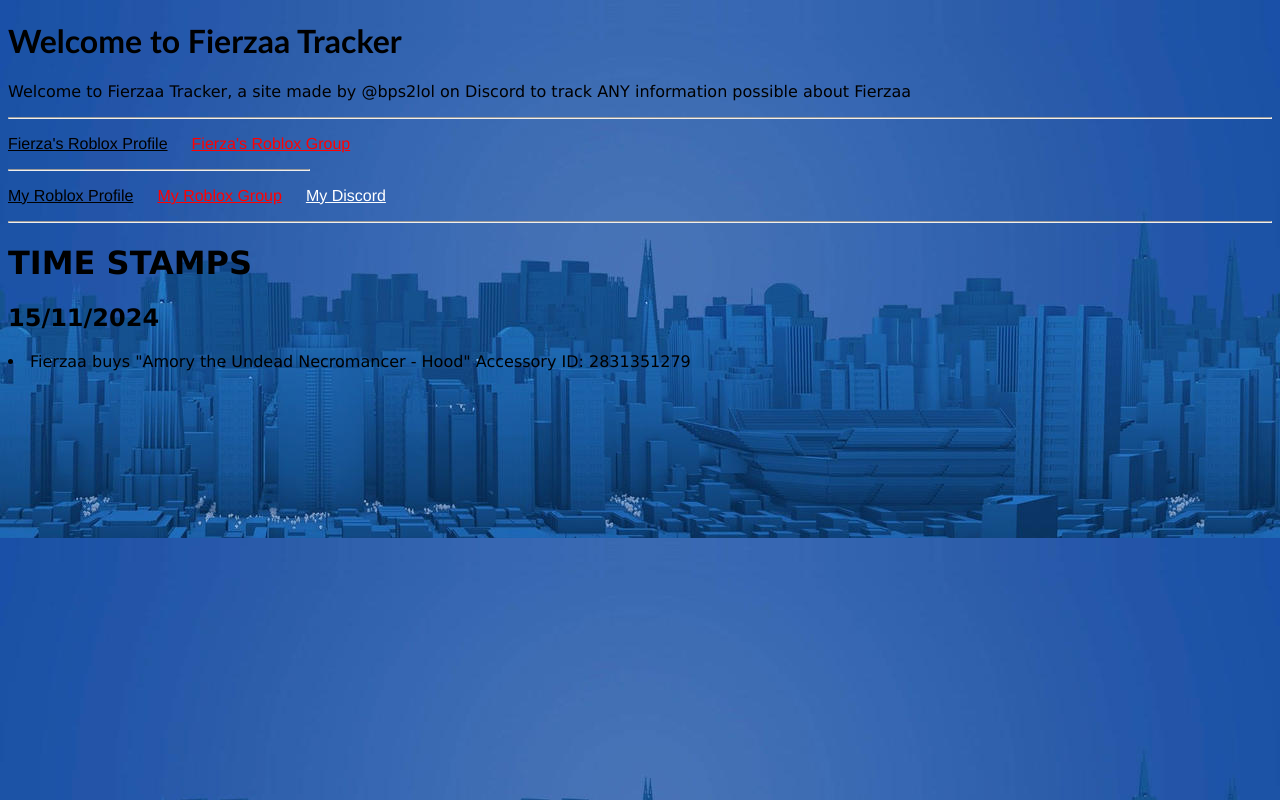
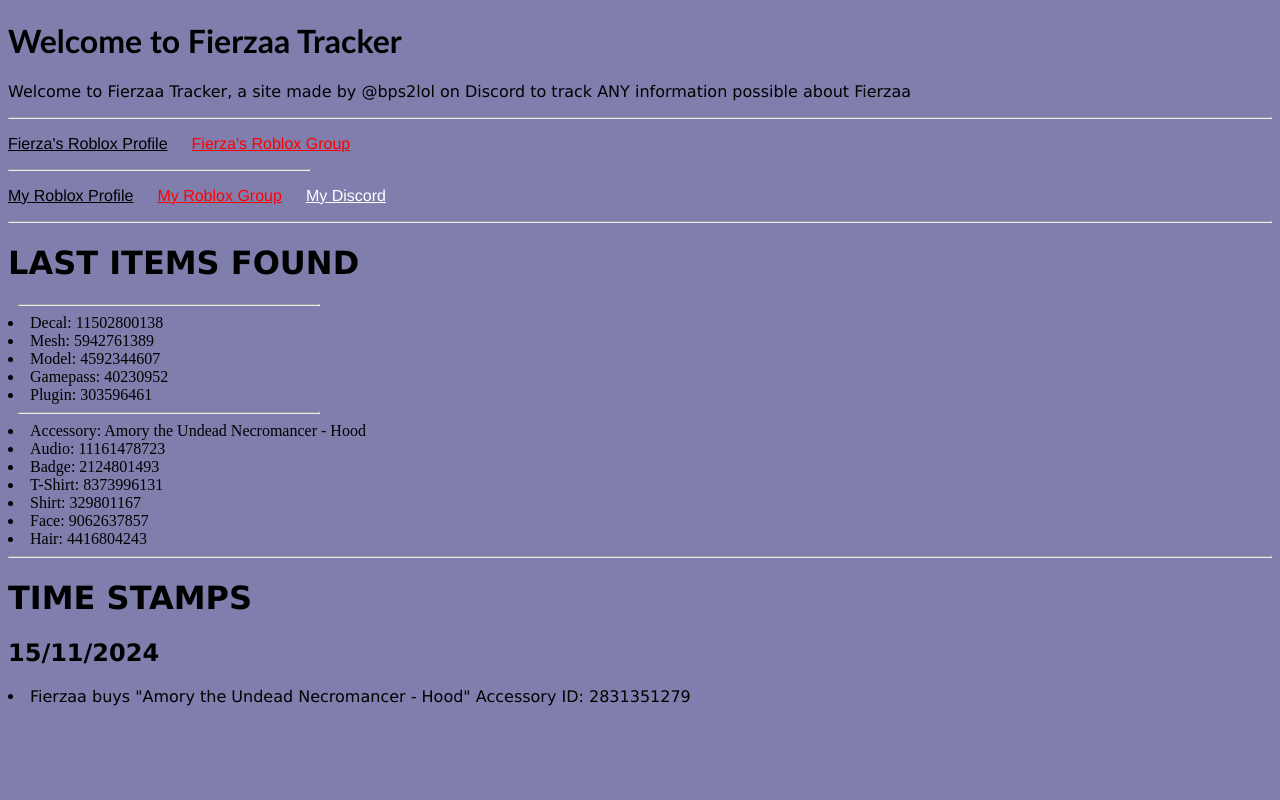
Before and after one commit to Bps2Lol/FierzaaTracker, a plain HTML site: page index.html in a window 1280 px wide. Drawn offline with Linux system fonts and the light colour scheme.

Commit message:
Add files via upload

```diff
--- a/index.html
+++ b/index.html
@@ -19,6 +19,28 @@
      <a href="https://www.roblox.com/groups/5129626/fiergames" style="color: white; font-family:'Franklin Gothic Medium', 'Arial Narrow', Arial, sans-serif; margin-left: 20px;">My Discord</a>
     </p>
     <hr>
+<div>
+  <h1 class="TIMESTAMPS">LAST ITEMS FOUND</h1>
+  <hr width="300px" style="margin-left: 10px;">
+  <li>Decal: 11502800138</li>
+ <li>Mesh: 5942761389</li>
+  <li>Model: 4592344607</li>
+  <li>Gamepass: 40230952</li>
+  <li>Plugin: 303596461</li>
+
+
+   <hr width="300px" style="margin-left: 10px;">
+
+ <li>Accessory: Amory the Undead Necromancer - Hood</li>
+  <li>Audio: 11161478723</li>
+  <li>Badge: 2124801493</li>
+  <li>T-Shirt: 8373996131</li>
+  <li>Shirt: 329801167</li>
+  <li>Face: 9062637857</li>
+  <li>Hair: 4416804243</li>
+
+</div>
+    <hr>
       <div class="TIMESTAMPS">
         <h1 class="TitleStamp"> TIME STAMPS</h1>
         <h2>15/11/2024</h2>
--- a/style.css
+++ b/style.css
@@ -1,5 +1,6 @@
 body {
-    background-image:-webkit-image-set("Background.png")
+   background-color: rgb(127, 126, 173);
+
 }
 
 .Title {
@@ -13,6 +14,7 @@ body {
 
 .TIMESTAMPS {
     font-family: 'Lucida Sans', 'Lucida Sans Regular', 'Lucida Grande', 'Lucida Sans Unicode', Geneva, Verdana, sans-serif;
+
 }
 
 .FierzaPage {
```
